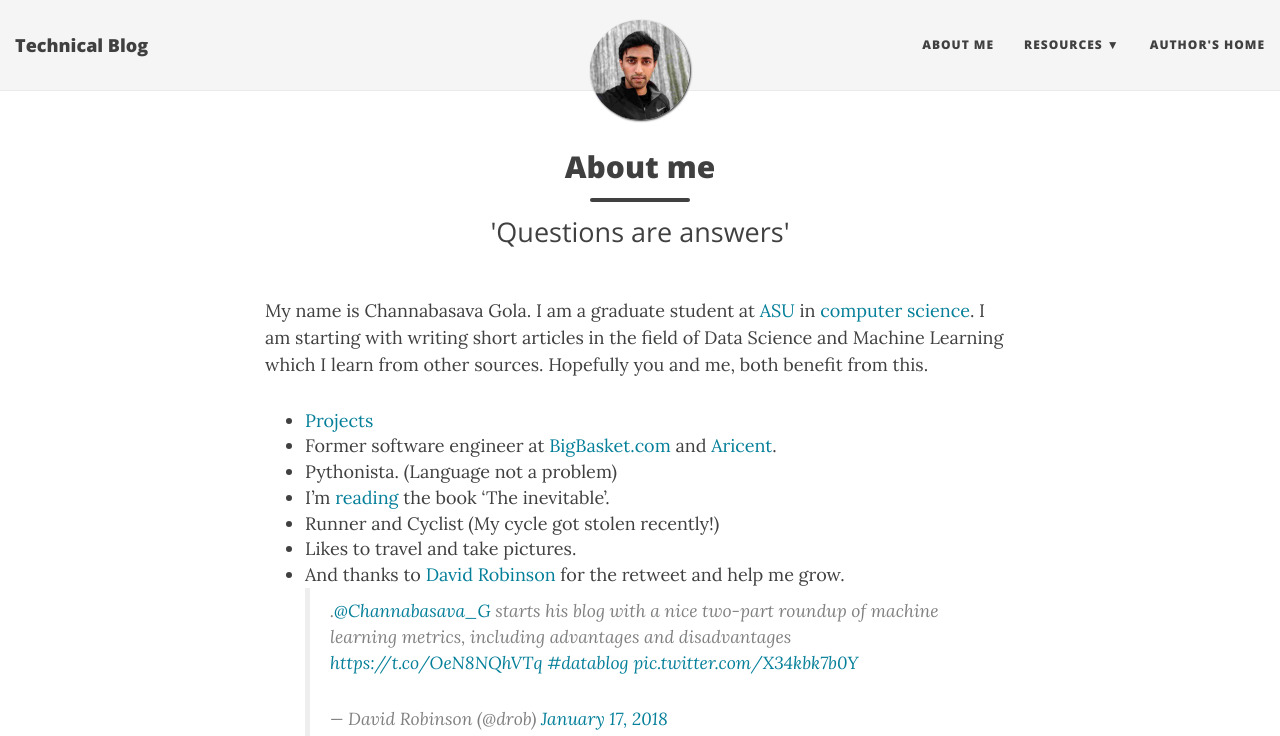
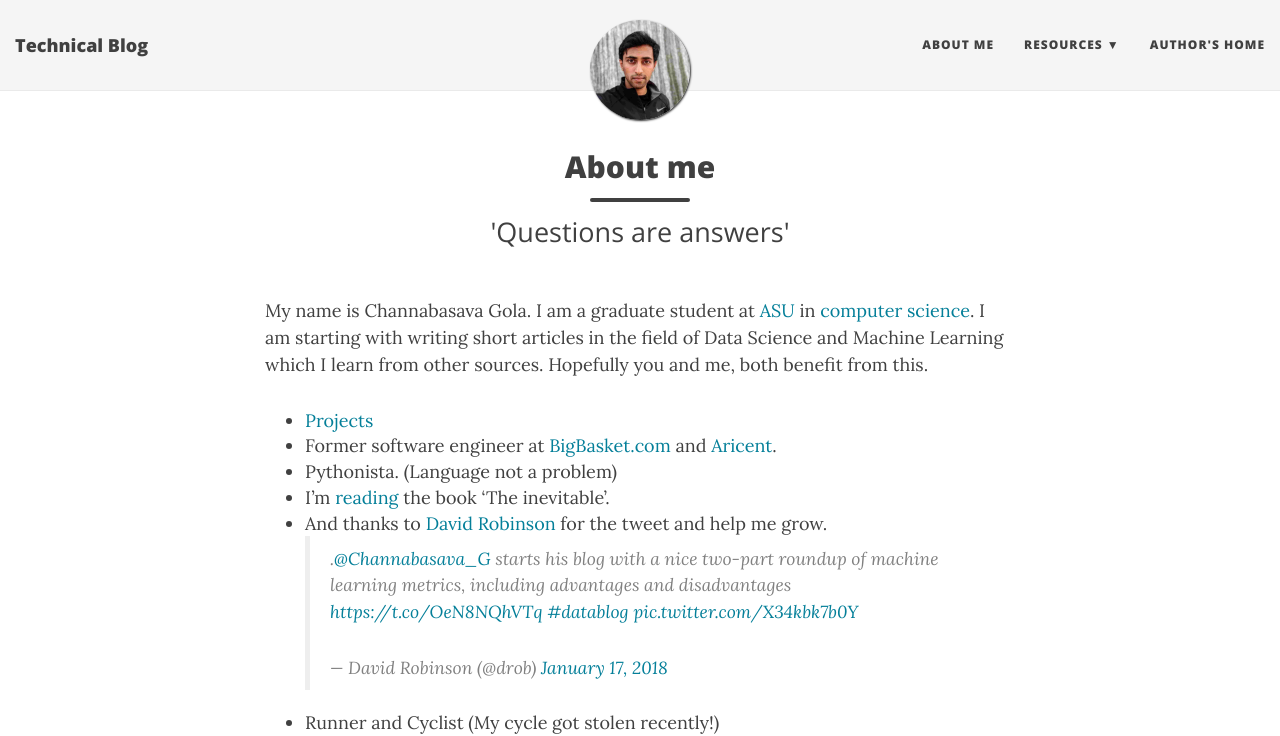
Before and after one commit to channagithub/channabasavagola.github.io, a Jekyll site: the page built from aboutme.md, in a window 1280 px wide and 1400 px high. Shown: the top 736 px of the window. Built offline with Jekyll 4.4.1, drawn with Linux system fonts in a browser that asks for light colours; nearby versions of some CDN libraries; comment, search, counter and statistics services are not loaded; some of the changed text lies outside the part shown; grey boxes are pictures that could not be loaded.

Commit message:
Adding tweet from David Robinson. Adding Strava

```diff
--- a/aboutme.md
+++ b/aboutme.md
@@ -10,12 +10,12 @@
 - Former software engineer at [BigBasket.com](https://www.bigbasket.com/) and [Aricent](https://www.aricent.com/).
 - Pythonista. (Language not a problem)
 - I'm [reading](https://www.goodreads.com/user/show/59536279-channabasava-gola) the book 'The inevitable'.
-- Runner and Cyclist (My cycle got stolen recently!)
-- Likes to travel and take pictures.
-- And thanks to [David Robinson](https://twitter.com/drob) for the retweet and help me grow.
+- And thanks to [David Robinson](https://twitter.com/drob) for the tweet and help me grow.
 	<blockquote class="twitter-tweet" data-lang="en"><p lang="en" dir="ltr">.<a href="https://twitter.com/Channabasava_G?ref_src=twsrc%5Etfw">@Channabasava_G</a> starts his blog with a nice two-part roundup of machine learning metrics, including advantages and disadvantages <a href="https://t.co/OeN8NQhVTq">https://t.co/OeN8NQhVTq</a> <a href="https://twitter.com/hashtag/datablog?src=hash&amp;ref_src=twsrc%5Etfw">#datablog</a> <a href="https://t.co/X34kbk7b0Y">pic.twitter.com/X34kbk7b0Y</a></p>&mdash; David Robinson (@drob) <a href="https://twitter.com/drob/status/953678615404843009?ref_src=twsrc%5Etfw">January 17, 2018</a></blockquote>
 <script async src="https://platform.twitter.com/widgets.js" charset="utf-8"></script>
-
+- Runner and Cyclist (My cycle got stolen recently!)
+	<iframe height='405' width='590' frameborder='0' allowtransparency='true' scrolling='no' src='https://www.strava.com/activities/1219742304/embed/cc5f9ac57a1a0218a7f6a6071ce593bfb3f4da55'></iframe>
+- Likes to travel and take pictures.
 
 ### My vlog
 
```
